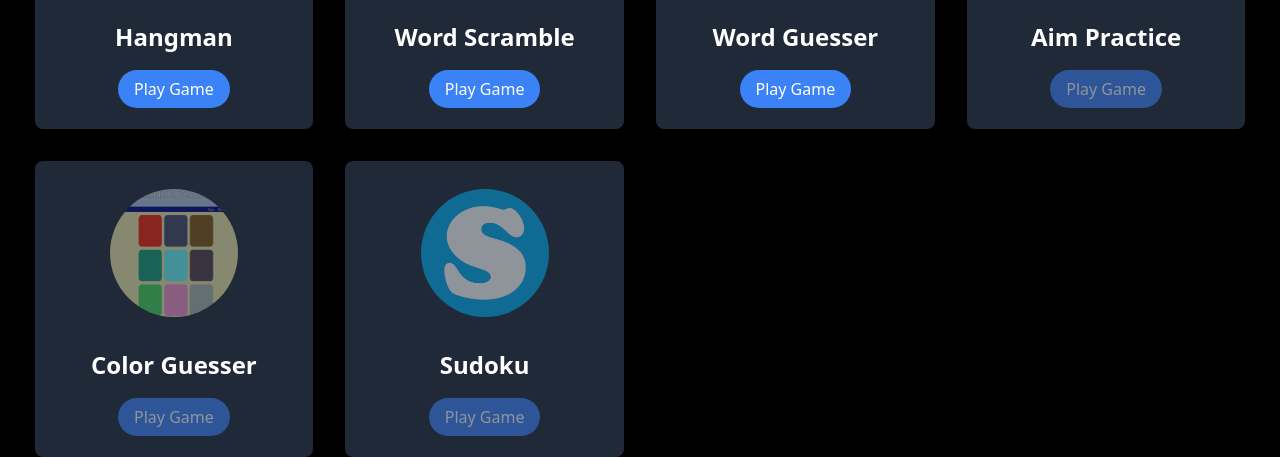
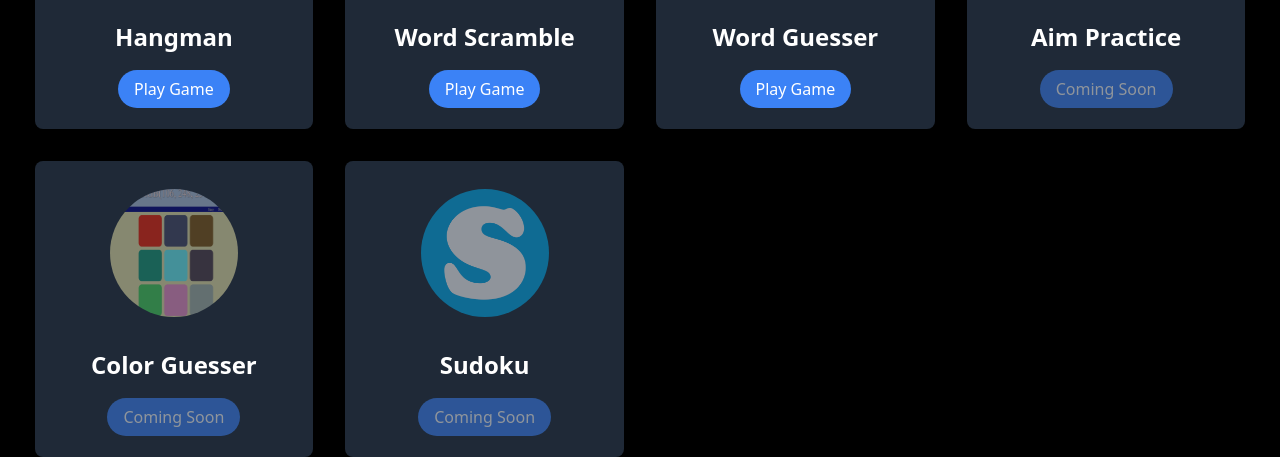
Before and after one commit to Suryam1/Gamezone, a website: page index.html in a window 1280 px wide. Shown: the part 679-1136 px from the top of the page. Drawn offline with nearby package versions, Linux system fonts and the light colour scheme.

Commit message:
Changes games buttons

```diff
--- a/index.html
+++ b/index.html
@@ -76,7 +76,7 @@
                 <img src="./assest/aim.webp" class="w-32 h-32 mx-auto mb-4 rounded-full animate-pulse ">
                 <h3 class="text-2xl font-semibold mb-2 py-4">Aim Practice</h3>
                 <a href="" class="btn bg-blue-500 hover:bg-blue-700 transform hover:scale-105 transition-transform duration-300 py-2 px-4 rounded-full opacity-50">
-                    Play Game
+                    Coming Soon
                 </a>
             </div>
             <!-- Game Card9 -->
@@ -84,7 +84,7 @@
                 <img src="./assest/colorguesser.png" class="w-32 h-32 mx-auto mb-4 rounded-full animate-pulse ">
                 <h3 class="text-2xl font-semibold mb-2 py-4">Color Guesser</h3>
                 <a href="" class="btn bg-blue-500 hover:bg-blue-700 transform hover:scale-105 transition-transform duration-300 py-2 px-4 rounded-full opacity-50">
-                    Play Game
+                    Coming Soon
                 </a>
             </div>
             <!-- Game Card10 -->
@@ -92,7 +92,7 @@
                 <img src="./assest/sudoku.png" class="w-32 h-32 mx-auto mb-4 rounded-full animate-pulse ">
                 <h3 class="text-2xl font-semibold mb-2 py-4">Sudoku</h3>
                 <a href="" class="btn bg-blue-500 hover:bg-blue-700 transform hover:scale-105 transition-transform duration-300 py-2 px-4 rounded-full opacity-50">
-                    Play Game
+                    Coming Soon
                 </a>
             </div>
 
```
